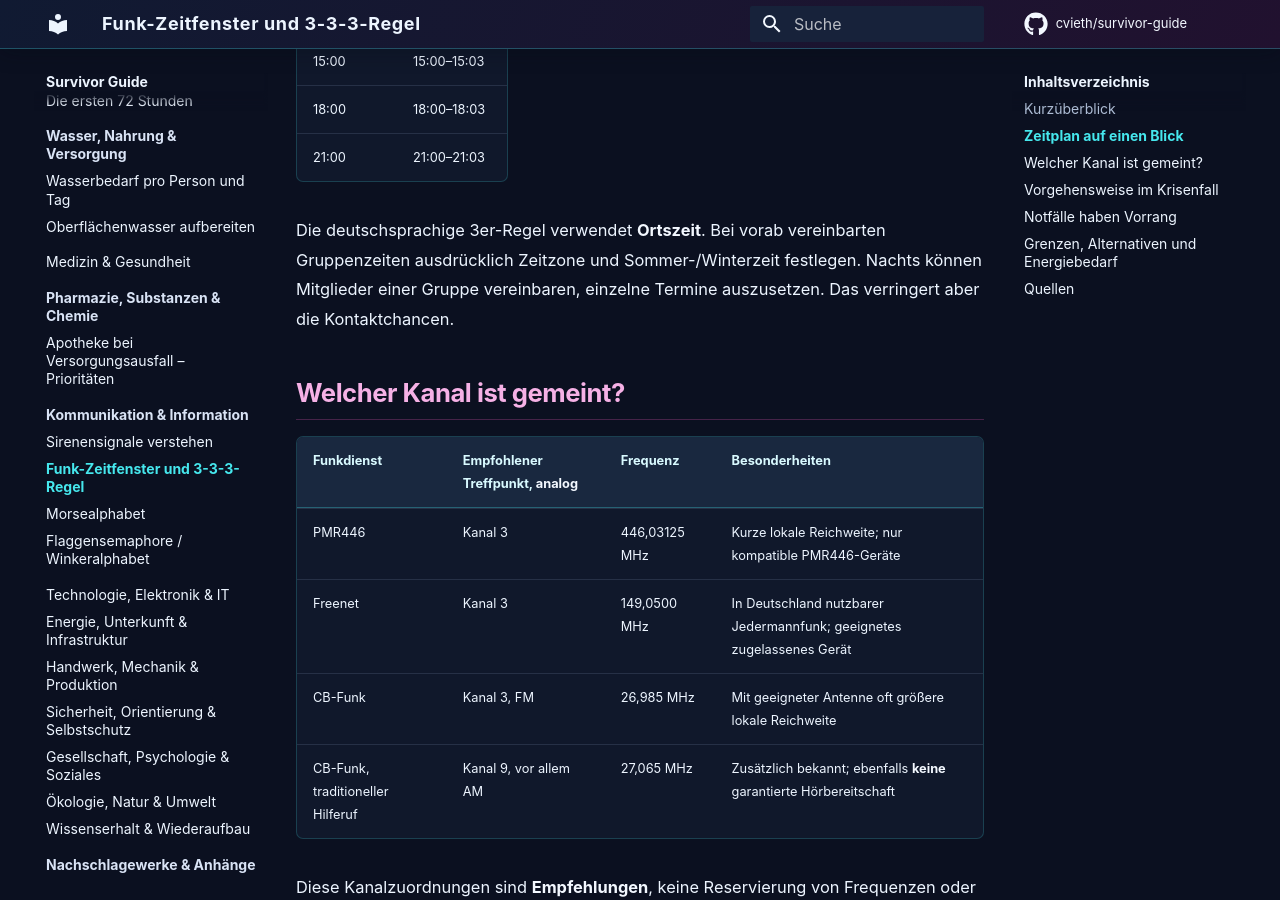
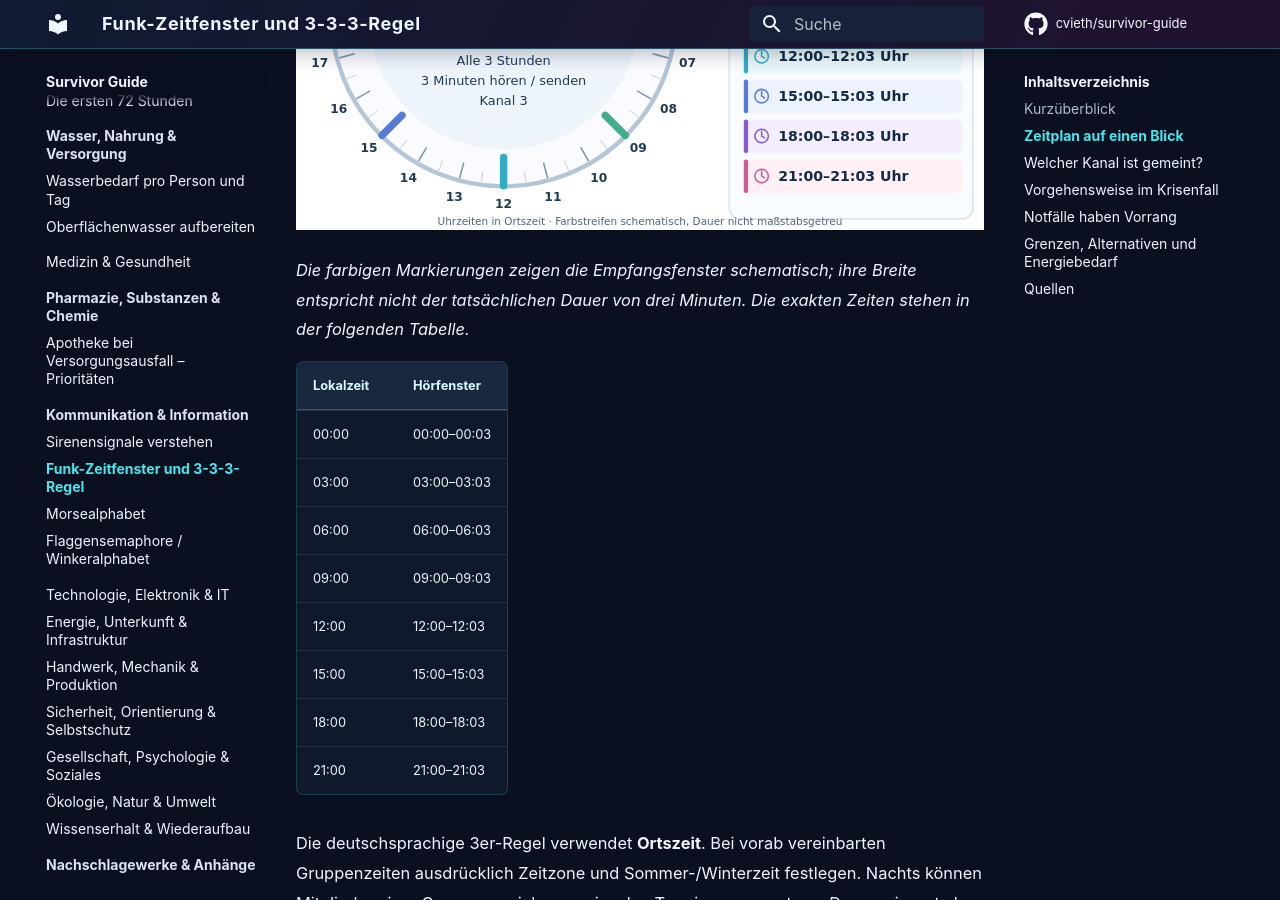
Before and after one commit to cvieth/survivor-guide, an MkDocs documentation site: the page built from docs/04-kommunikation/funkzeitfenster-333-regel.md, in a window 1280 px wide and 900 px high, scrolled down 1225 px. Built offline with MkDocs 1.6.1 and Material for MkDocs 9.7.7, drawn with Linux system fonts in a browser that asks for light colours; comment, search, counter and statistics services are not loaded.

Commit message:
docs: embed 3-3-3 clock infographic in article for web and PDF

```diff
--- a/docs/04-kommunikation/funkzeitfenster-333-regel.md
+++ b/docs/04-kommunikation/funkzeitfenster-333-regel.md
@@ -14,6 +14,10 @@ Bei einem langanhaltenden Strom- und Netzausfall müssen Funkgeräte nicht rund
 **Wichtig:** Kanal 3 bedeutet bei PMR446, Freenet und CB-Funk **unterschiedliche Frequenzen**. Geräte unterschiedlicher Funkdienste können daher nicht unmittelbar miteinander sprechen.
 
 ## Zeitplan auf einen Blick
+
+![24-Stunden-Uhr mit acht farbig markierten Kommunikationsfenstern der 3-3-3-Regel, jeweils von Minute 00 bis 03 bei 00, 03, 06, 09, 12, 15, 18 und 21 Uhr](../assets/kommunikation/funkzeitfenster-333.svg){ width=100% }
+
+*Die farbigen Markierungen zeigen die Empfangsfenster schematisch; ihre Breite entspricht nicht der tatsächlichen Dauer von drei Minuten. Die exakten Zeiten stehen in der folgenden Tabelle.*
 
 | Lokalzeit | Hörfenster |
 | --- | --- |
```
